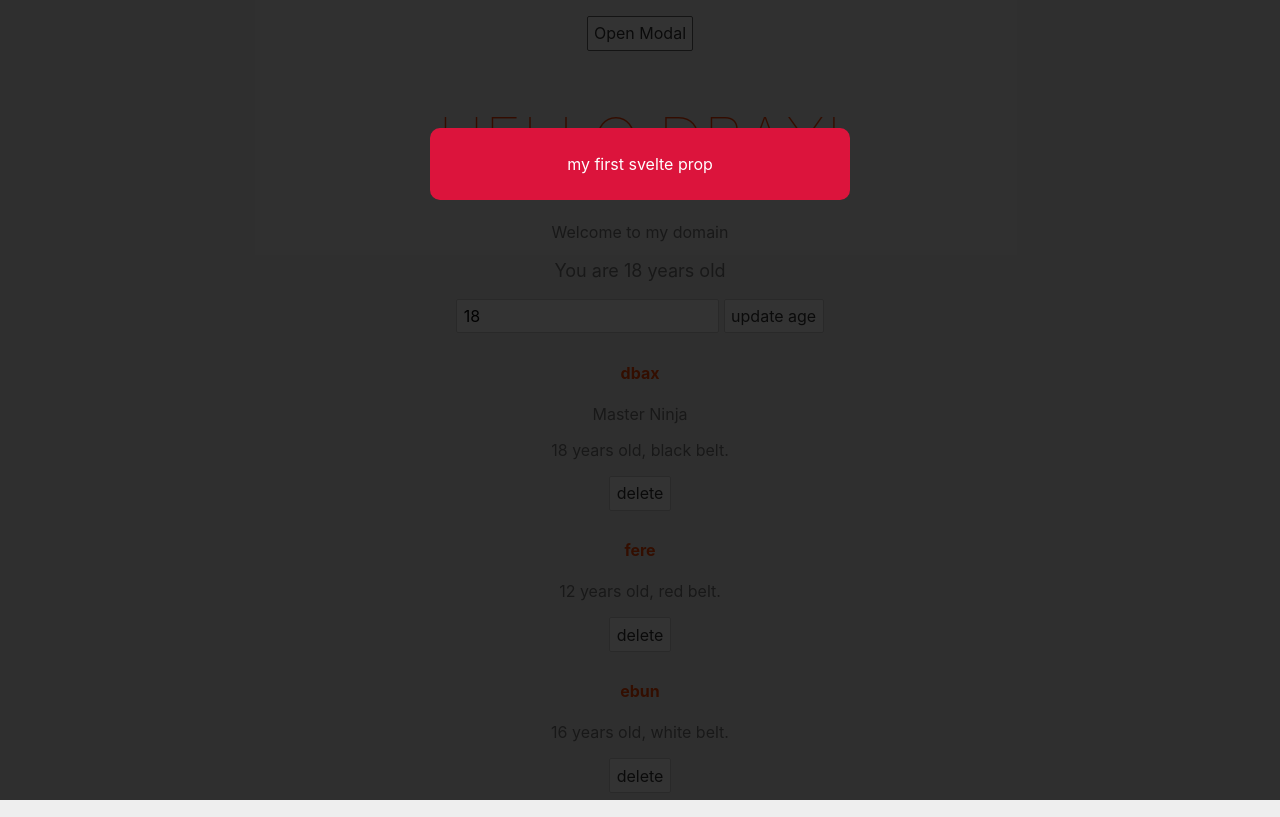
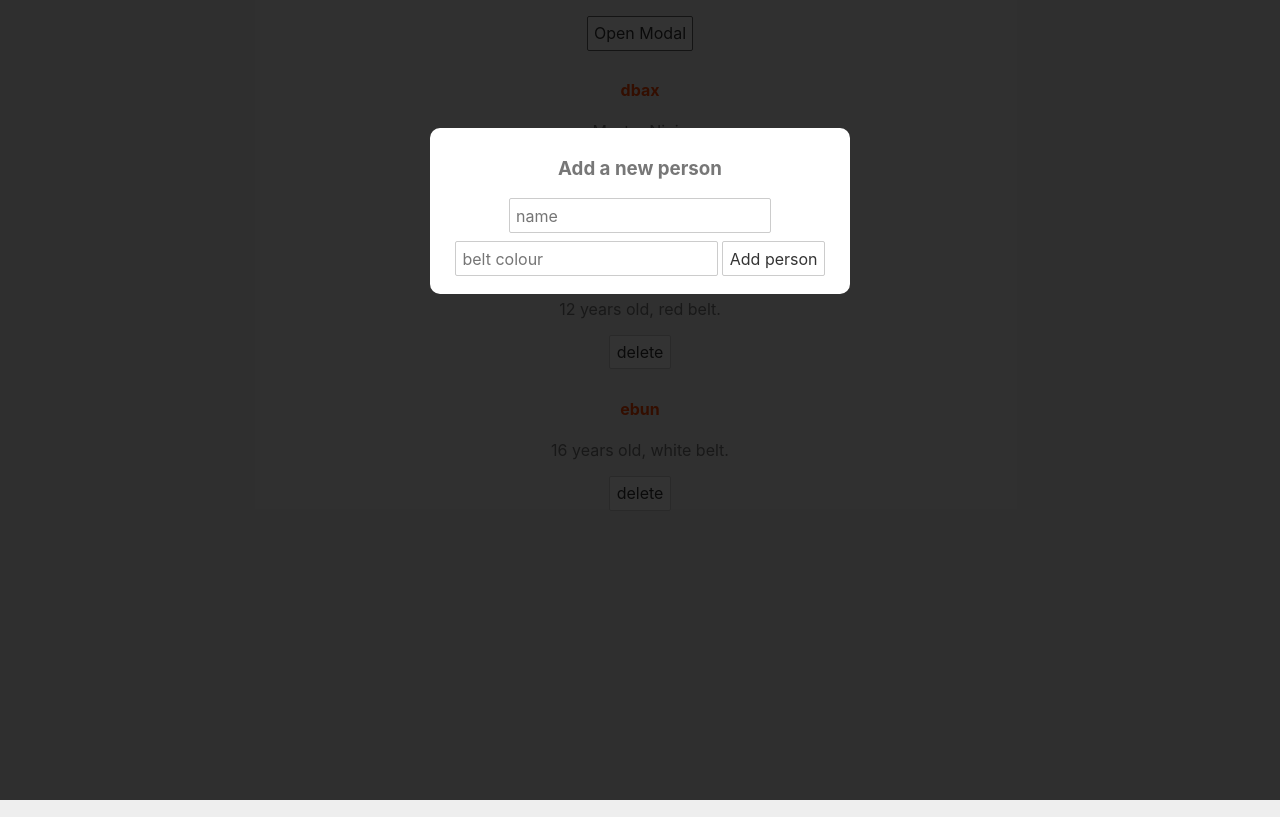
Before and after one commit to diremu/svelte, a Svelte app in the folder dbax/: page / in a window 1280 px wide. Both pictures are taken after a click on the button "Open Modal". Built offline with nearby package versions, Linux system fonts and the light colour scheme.

Commit message:
using slots to pass data between parent and children

```diff
--- a/dbax/src/App.svelte
+++ b/dbax/src/App.svelte
@@ -40,19 +40,21 @@
 	<p>not greater than 5</p>
 {/if} -->
 
-<Modal message="my first svelte prop" isPromo={true} showModal={showModal} on:click={toggleModal} />
+<!-- you can use showModal directly if it is the same name in the modal folder -->
+<Modal {showModal} on:click={toggleModal}>
+	<h3>Add a new person</h3>
+	<form>
+		<input type="text" placeholder="name"/>
+		<input type="text" placeholder="belt colour"/>
+		<button>Add person</button>
+	</form>
+	<!-- <div slot="title">
+		<h3>Add a person</h3>
+	</div> -->
+</Modal>
 <main>
 	<!-- once removes it after the first time run -->
 	<button on:click|once={toggleModal}>Open Modal</button>
-	<h1>Hello {name}!</h1>
-	<p>Welcome to my domain</p>
-	<p style="font-size: {age}px">You are {age} years old</p>
-	<!-- this input changes even if the age is changed from another source -->
-	<!-- <input type="number" on:change={handleInput} value={age} /> -->
-	 <input type="text" bind:value={age} />
-	 <!-- this bind keyword does the twoway binding all at once -->
-	<button on:click={handleClick}>update age</button>
-	<!-- this is to loop through a given array -->
 	{#each people as person (person.id)}
 	<div>
 		<h4>{person.name}</h4>
--- a/dbax/src/Modal.svelte
+++ b/dbax/src/Modal.svelte
@@ -1,6 +1,5 @@
 <script>
     //for variables that get their values from outside, you export them first
-    export let message = 'Im the default value';
     export let showModal = false
     export let isPromo = false
 </script>
@@ -11,7 +10,10 @@
  <!-- this is called event forwarding -->
     <div class="backdrop" class:promo={isPromo} on:click|self><!--this will apply the onclick event handler only when the div itself is clicked-->
         <div class="modal">
-            <p>{message}</p>
+            <!-- to receive information like this, you have to use the slot tags -->
+             <slot></slot>
+             <!-- for names slots you can pass the name through the caller component e.g app.svelte -->
+              <!-- <slot name="title"></slot> -->
         </div>
     </div>
 {/if}
```
